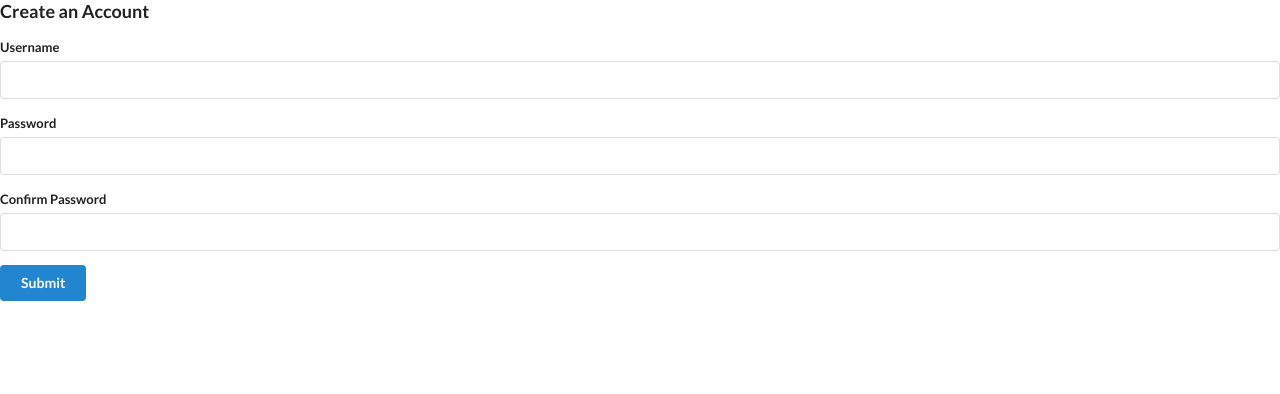
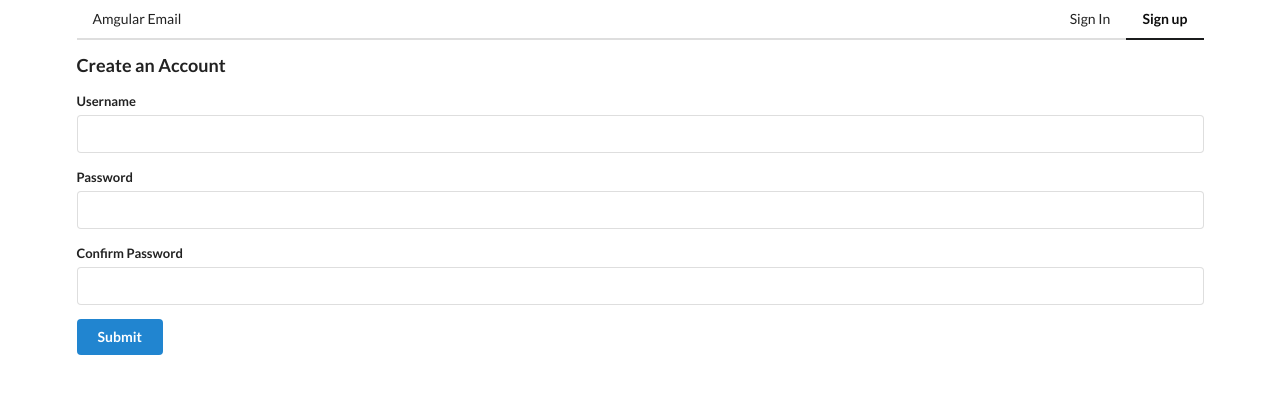
Before and after one commit to pcraven18/emailclient, an Angular app: page /signup in a window 1280 px wide. Shown: the top 394 px of the page. Built offline with nearby package versions, Linux system fonts and the light colour scheme.

Commit message:
adds signed up check and routing

```diff
--- a/src/app/app.component.html
+++ b/src/app/app.component.html
@@ -1,3 +1,23 @@
+<div class="ui container">
+    <div class="ui secondary pointing menu">
+        <a routerLink="/" class="item">Amgular Email</a>
 
+            <div class="right menu">
+                <!-- as soon as signedin$ emits a value, the async pipe will recieve it and recalculate the *ngIf  -->
+                <ng-container *ngIf="signedin$ | async">
+                    <a class="ui item" routerLink="/inbox" routerLinkActive="active">
+                        Inbox</a>
+                    <a class="ui item" routerLink="/signout" routerLinkActive="active">
+                        Sign Out</a>
+                </ng-container>
+                <ng-container *ngIf="!(signedin$ | async)">
+                    <a class="ui item" routerLink="/" [routerLinkActiveOptions]="{exact: true}" routerLinkActive="active">
+                        Sign In</a>
+                    <a class="ui item" routerLink="/signup" routerLinkActive="active">
+                        Sign up</a>
+                </ng-container>
+            </div>
+    </div>
 
-<router-outlet></router-outlet>
+    <router-outlet></router-outlet>
+</div>
--- a/src/app/app.component.ts
+++ b/src/app/app.component.ts
@@ -1,4 +1,6 @@
 import { Component } from '@angular/core';
+import { AuthService } from './auth/auth.service';
+import { BehaviorSubject } from 'rxjs';
 
 @Component({
   selector: 'app-root',
@@ -6,5 +8,20 @@ import { Component } from '@angular/core';
   styleUrls: ['./app.component.css']
 })
 export class AppComponent {
-  title = 'emailclient';
+  signedin$: BehaviorSubject<boolean>;
+
+  constructor(private authService: AuthService) {
+    this.signedin$ = this.authService.signedin$;
+
+  }
+
+  ngOnInit() {
+    // recieve a boolean from authService and update boolean here.
+    // this method used with a boolean variable declared above called 'signedin'
+    // alternate to method used in this constructor.
+
+    // this.authService.signedin$.subscribe((signedin)=> {
+    //   this.signedin = signedin;
+    // })
+  }
 }
--- a/src/app/auth/auth.service.ts
+++ b/src/app/auth/auth.service.ts
@@ -1,5 +1,7 @@
 import { Injectable } from '@angular/core';
 import { HttpClient } from '@angular/common/http';
+import { BehaviorSubject } from 'rxjs';
+import { tap } from 'rxjs/operators';
 
 interface UsernameAvailableResponse {
   available: boolean;
@@ -18,6 +20,7 @@ interface SignupResponse {
 })
 export class AuthService {
   rootUrl = 'https://api.angular-email.com';
+  signedin$ = new BehaviorSubject(false);
 
   constructor(private http: HttpClient) { }
 
@@ -31,6 +34,12 @@ export class AuthService {
   signup(credentials: SignupCredentials) {
     return this.http.post<SignupResponse>(
       this.rootUrl + '/auth/signup',
-        credentials);
+        credentials
+      ).pipe(
+          tap(()=> {
+            // if there is an error in signing up the tap() will be skipped
+            this.signedin$.next(true);
+          })
+        );
   };
 }
```
